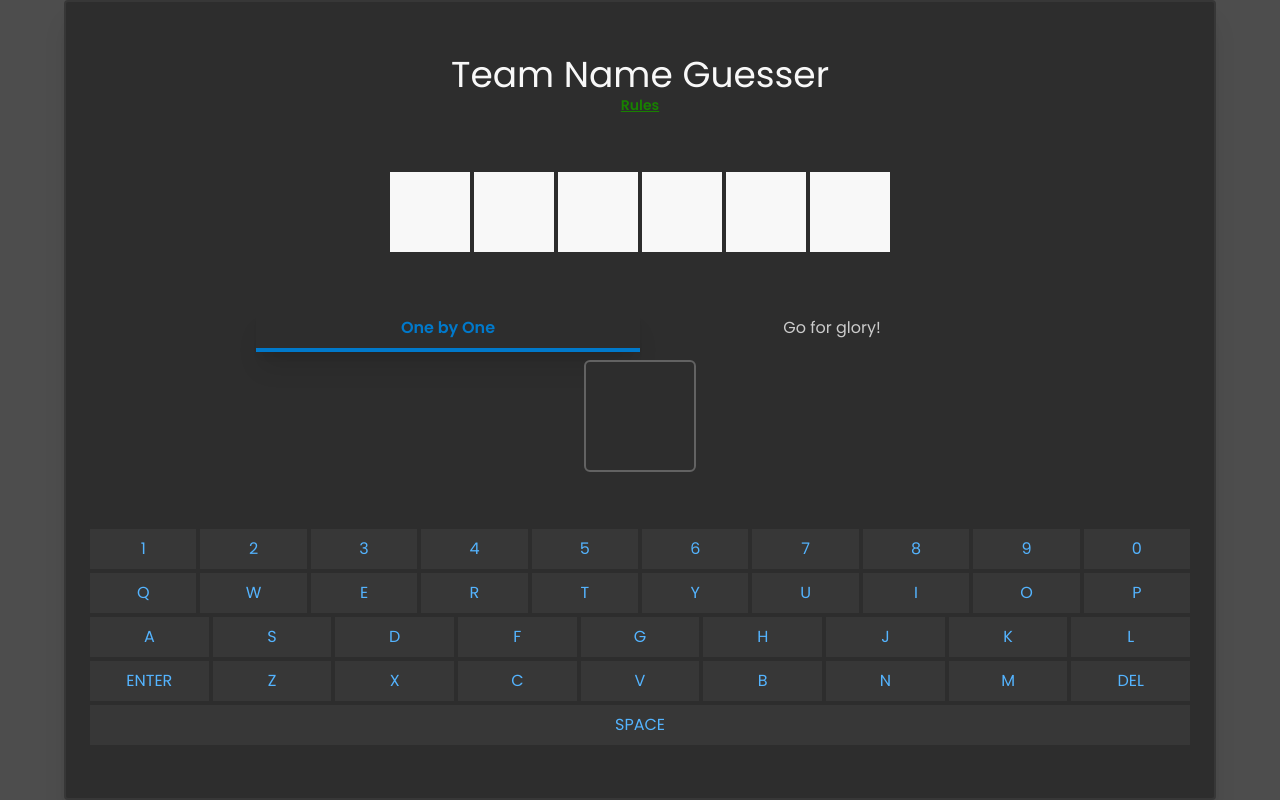
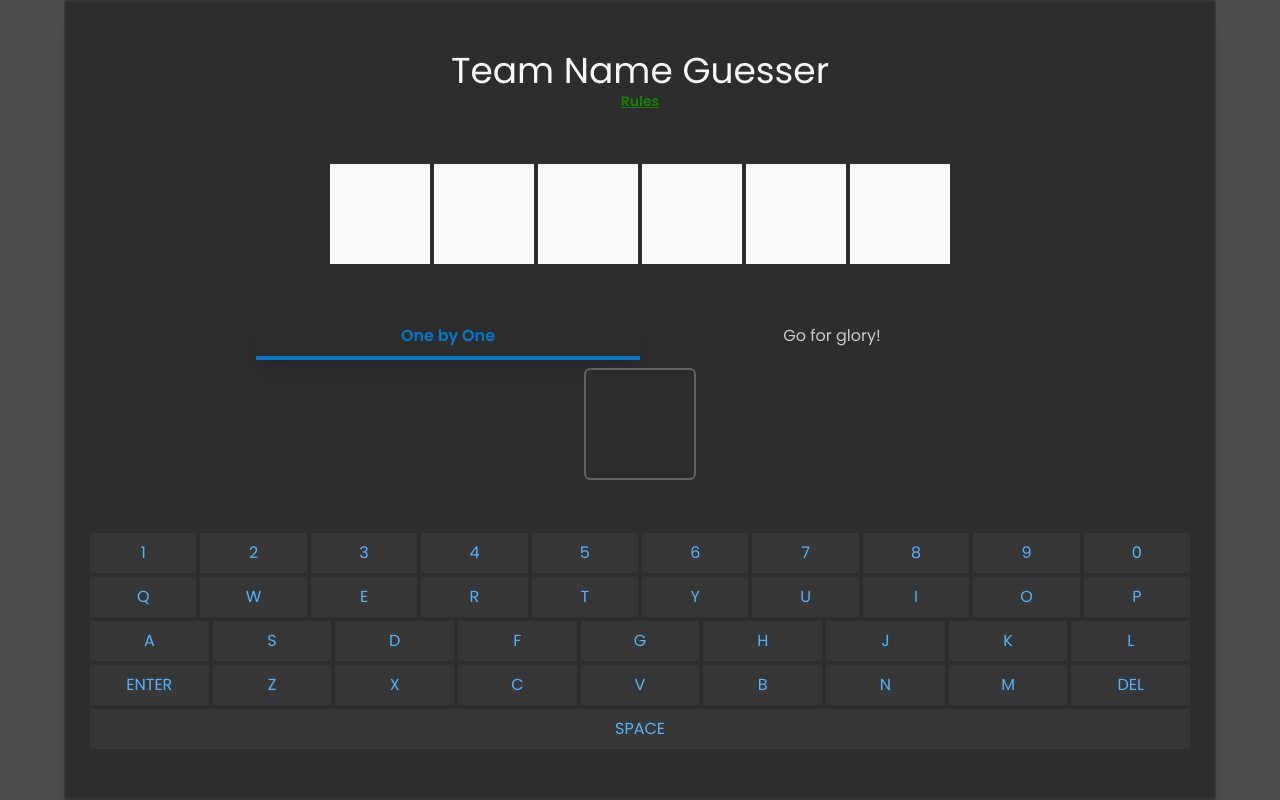
Before and after one commit to bibhashdash/team-guesser, a Next.js app: page / in a window 1280 px wide. Built offline with nearby package versions, Linux system fonts and the light colour scheme.

Commit message:
size fixes...refinements

```diff
--- a/src/components/CharacterStorageBox.tsx
+++ b/src/components/CharacterStorageBox.tsx
@@ -13,12 +13,13 @@ export const CharacterStorageBox = ({character, backgroundColor, squareSize}: Ch
           {
             width: `${squareSize}px`,
             height: `${squareSize}px`,
-            maxWidth: "80px",
-            maxHeight: "80px",
+            maxWidth: "100px",
+            maxHeight: "100px",
+            fontSize: `${(squareSize * 6 / 10)}px`,
           }
         }
     >
-      <p className="md:text-3xl lg:text-5xl text-center text-white100">
+      <p className="text-center text-white100">
         {character}
       </p>
     </div>
```
